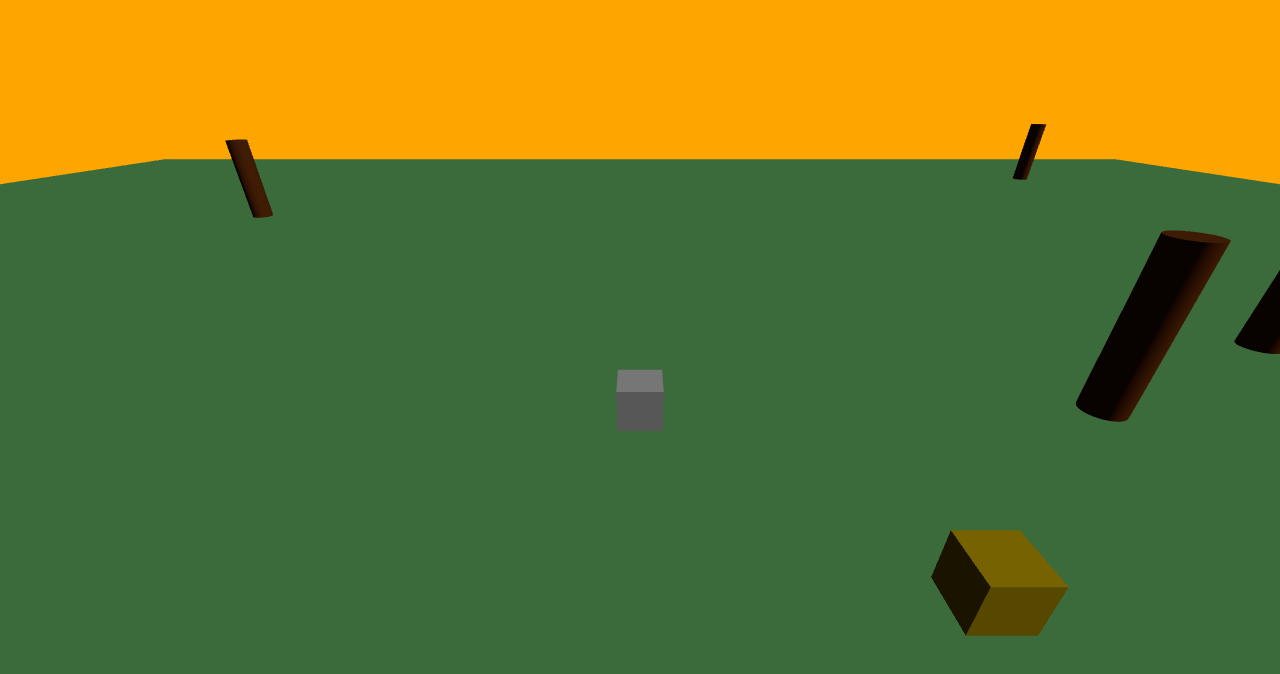
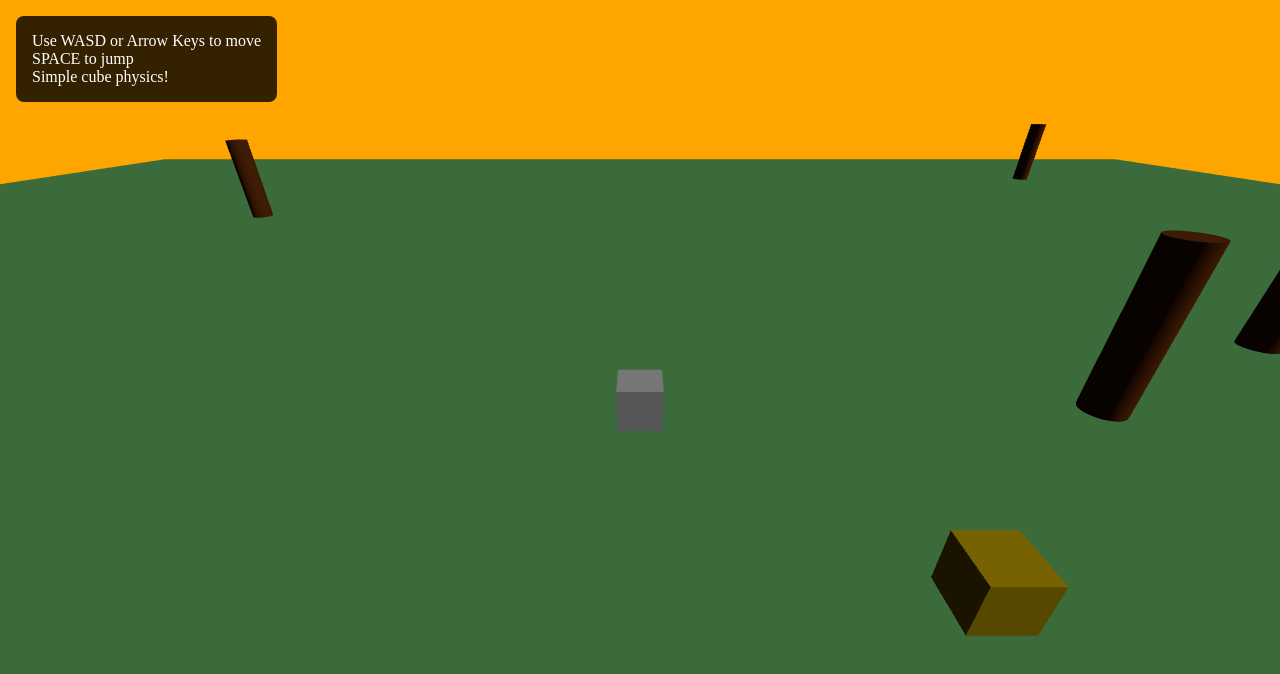
Before and after one commit to CharlieMessoussa/PORTFOLIO-PROJ, a Next.js app in the folder portfolio/: page / in a window 1280 px wide. Shown: the top 674 px of the page. Built offline with nearby package versions, Linux system fonts and the light colour scheme.

Commit message:
fixed the message no shwoing up

```diff
--- a/portfolio/src/components/Game3D.tsx
+++ b/portfolio/src/components/Game3D.tsx
@@ -222,11 +222,47 @@ if (nearObject !== currentInfo) {
       ref={mountRef}
       className="w-full h-full"
     />
-      <div className="absolute top-4 left-4 text-white z-10 bg-black bg-opacity-50 p-3 rounded">
+
+    <div style={{
+      position: 'absolute',
+      top: '16px',
+      left: '16px',
+      backgroundColor: 'rgba(0,0,0,0.8)',
+      color: 'white',
+      padding: '16px',
+      borderRadius: '8px',
+      zIndex: 100
+    }}>
       <div>Use WASD or Arrow Keys to move</div>
-        <div>SPACE or W to jump</div>
+      <div>SPACE to jump</div>
       <div>Simple cube physics!</div>
     </div>
+
+    {showInfo && currentInfo && (
+      <div style={{
+        position: 'absolute',
+        bottom: '16px',
+        right: '16px',
+        width: '320px',
+        backgroundColor: 'rgba(0,0,0,0.9)',
+        color: 'white',
+        padding: '24px',
+        borderRadius: '8px',
+        border: '1px solid white',
+        zIndex: 100
+      }}>
+        <h3 style={{ fontSize: '20px', fontWeight: 'bold', marginBottom: '12px', color: '#ffd700' }}>
+          {currentInfo.title}
+        </h3>
+        <p style={{ marginBottom: '16px' }}>{currentInfo.content}</p>
+        <div style={{ fontSize: '12px', color: '#ccc' }}>
+          Move away to close this info panel
+        </div>
+      </div>
+    )}
   </div>
 );
+
+
+
 }
```
Lines whose indentation alone changed are shown as unchanged.
